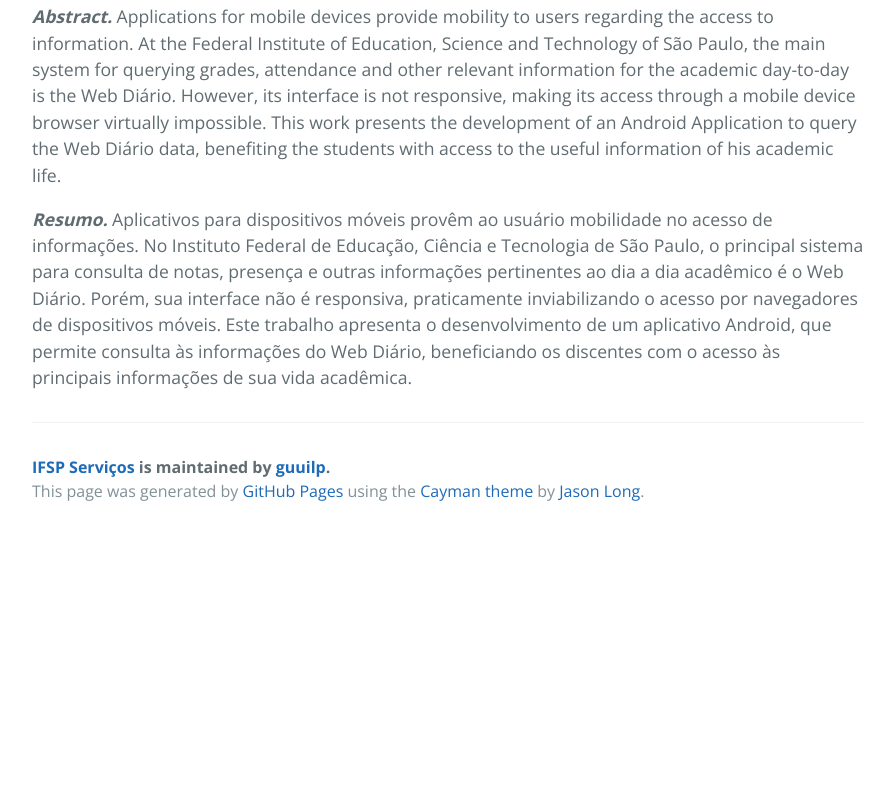
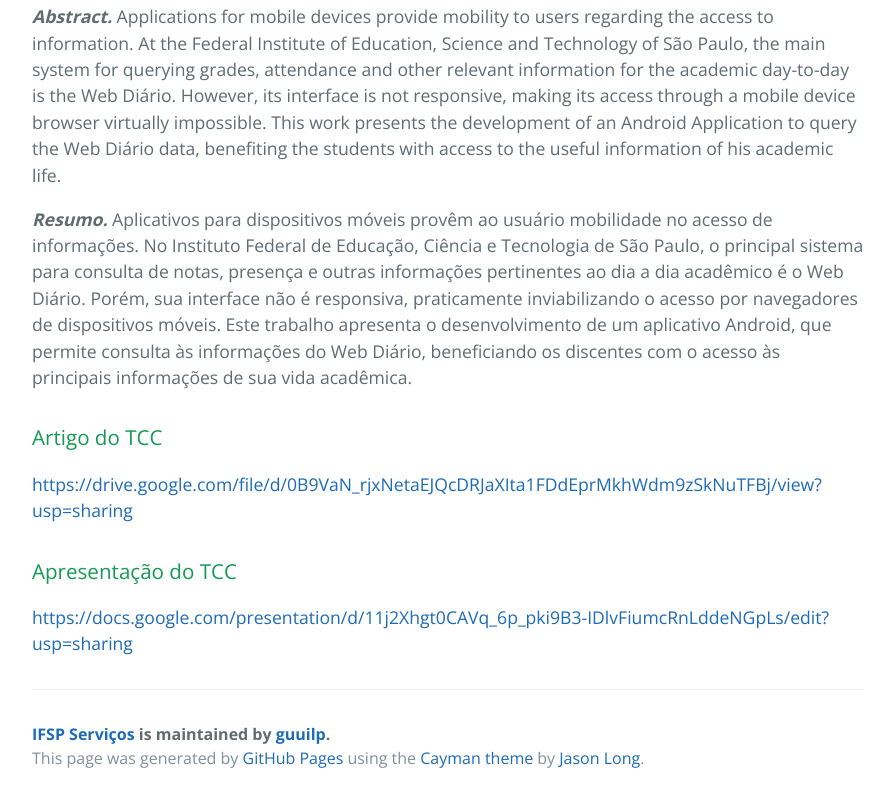
Before and after one commit to guuilp/IFSP-Servicos, a plain HTML site: page index.html in a window 1280 px wide. Shown: the part 510-1312 px from the top of the page, without its empty margins (192-1087 px from the left). Before the commit the page ends 1045 px from the top, so only its background shows below. Drawn offline with nearby package versions, Linux system fonts and the light colour scheme.

Commit message:
Create gh-pages branch via GitHub

```diff
--- a/index.html
+++ b/index.html
@@ -28,6 +28,16 @@
 
 <p><em><strong>Resumo.</strong></em> Aplicativos para dispositivos móveis provêm ao usuário mobilidade no acesso de informações. No Instituto Federal de Educação, Ciência e Tecnologia de São Paulo, o principal sistema para consulta de notas, presença e outras informações pertinentes ao dia a dia acadêmico é o Web Diário. Porém, sua interface não é responsiva, praticamente inviabilizando o acesso por navegadores de dispositivos móveis. Este trabalho apresenta o desenvolvimento de um aplicativo Android, que permite consulta às informações do Web Diário, beneficiando os discentes com o acesso às principais informações de sua vida acadêmica.</p>
 
+<h3>
+<a id="artigo-do-tcc" class="anchor" href="#artigo-do-tcc" aria-hidden="true"><span class="octicon octicon-link"></span></a>Artigo do TCC</h3>
+
+<p><a href="https://drive.google.com/file/d/0B9VaN_rjxNetaEJQcDRJaXIta1FDdEprMkhWdm9zSkNuTFBj/view?usp=sharing">https://drive.google.com/file/d/0B9VaN_rjxNetaEJQcDRJaXIta1FDdEprMkhWdm9zSkNuTFBj/view?usp=sharing</a></p>
+
+<h3>
+<a id="apresentação-do-tcc" class="anchor" href="#apresenta%C3%A7%C3%A3o-do-tcc" aria-hidden="true"><span class="octicon octicon-link"></span></a>Apresentação do TCC</h3>
+
+<p><a href="https://docs.google.com/presentation/d/11j2Xhgt0CAVq_6p_pki9B3-IDlvFiumcRnLddeNGpLs/edit?usp=sharing">https://docs.google.com/presentation/d/11j2Xhgt0CAVq_6p_pki9B3-IDlvFiumcRnLddeNGpLs/edit?usp=sharing</a></p>
+
       <footer class="site-footer">
         <span class="site-footer-owner"><a href="https://github.com/guuilp/IFSP-Servicos">IFSP Serviços</a> is maintained by <a href="https://github.com/guuilp">guuilp</a>.</span>
 
```
Also changed, not shown: params.json (+1 -1 lines).
